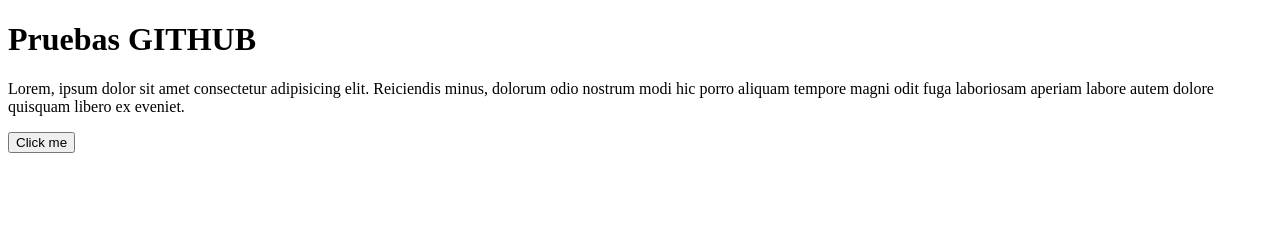
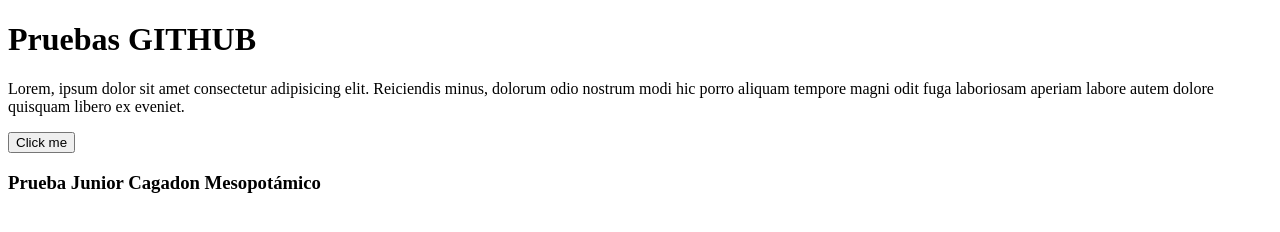
Before and after one commit to AitanaAlonso01/ProyectoIntermodular, a plain HTML site: page index.html in a window 1280 px wide. Drawn offline with Linux system fonts and the light colour scheme.

Commit message:
Añadida cagada mesopotamica

```diff
--- a/index.html
+++ b/index.html
@@ -15,6 +15,8 @@
 
     <button id="boton">Click me</button>
 
+    <h3>Prueba Junior Cagadon Mesopotámico</h3>
+
     <script src="app.js"></script>
   </body>
 </html>
```
